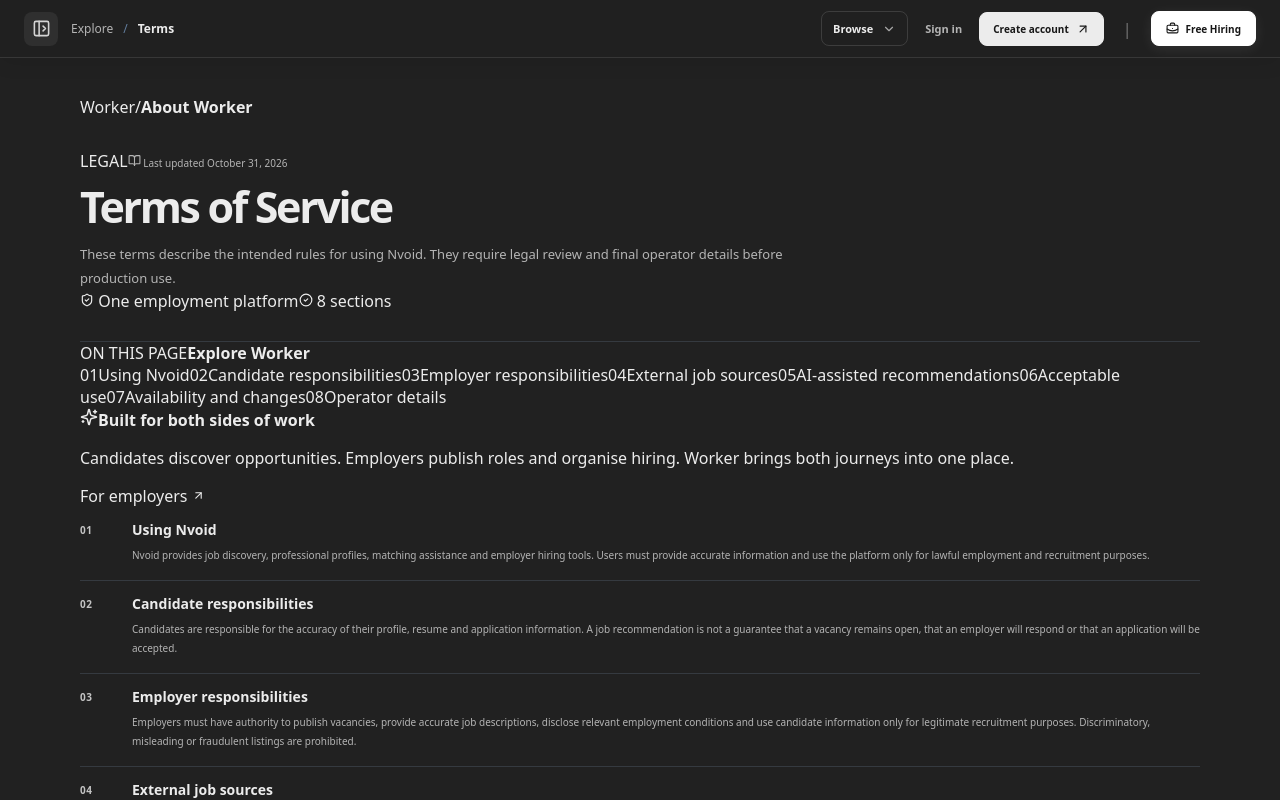
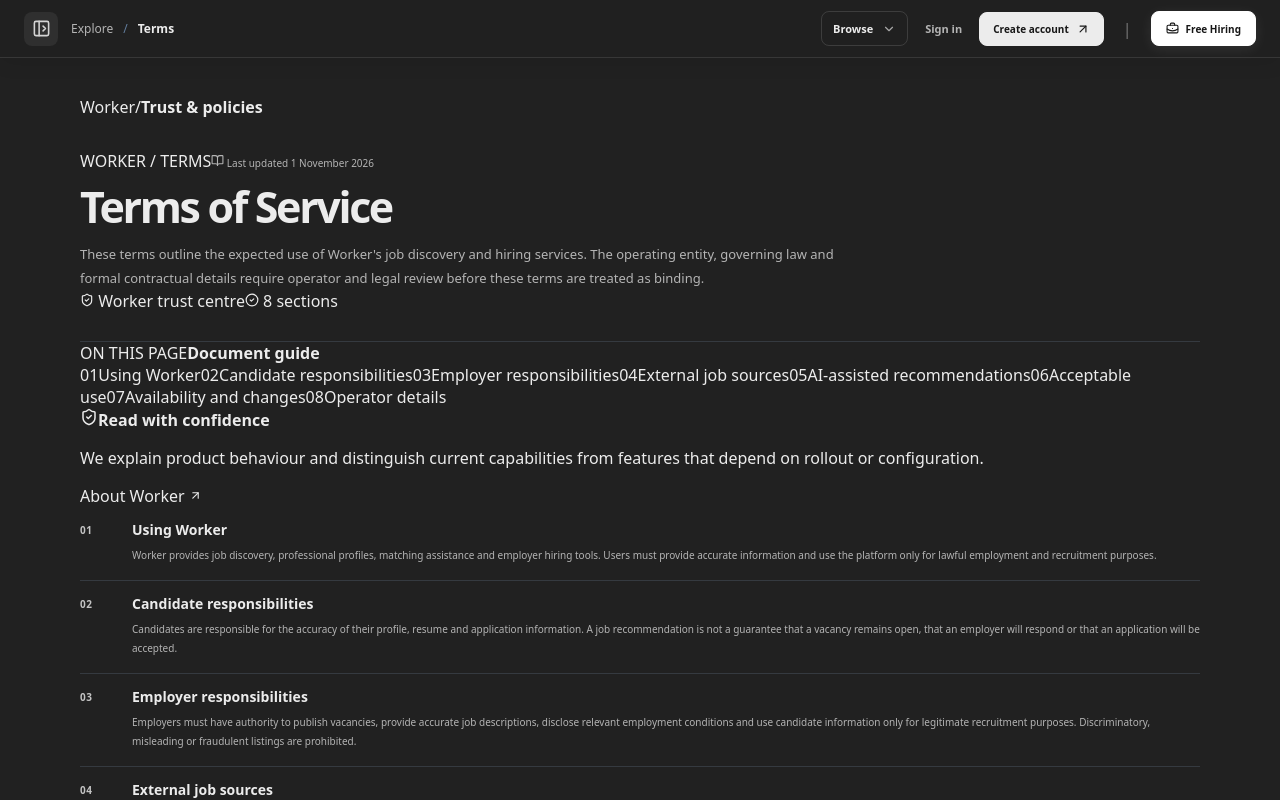
Before and after one commit to jobkar-official/nvoid_web_view, a Next.js app: page /terms in a window 1280 px wide. Shown: the top 800 px of the page. Built offline with nearby package versions, Linux system fonts and the light colour scheme.

Commit message:
Refresh Worker public policy page

```diff
--- a/app/(public)/terms/page.tsx
+++ b/app/(public)/terms/page.tsx
@@ -1,17 +1,20 @@
 import type { Metadata } from "next";
 import InfoPage from "../../../components/info-page";
 
-export const metadata: Metadata = { title: "Terms of Service — Nvoid", description: "Terms for using Nvoid job discovery and hiring services." };
+export const metadata: Metadata = {
+  title: "Terms of Service — Worker",
+  description: "Review the terms for using Worker's job discovery, professional profile and employer hiring services."
+};
 
 export default function TermsPage() {
-  return <InfoPage eyebrow="LEGAL" title="Terms of Service" description="These terms describe the intended rules for using Nvoid. They require legal review and final operator details before production use." updated="October 31, 2026" sections={[
-    { title: "Using Nvoid", body: "Nvoid provides job discovery, professional profiles, matching assistance and employer hiring tools. Users must provide accurate information and use the platform only for lawful employment and recruitment purposes." },
+  return <InfoPage kind="legal" eyebrow="WORKER / TERMS" title="Terms of Service" description="These terms outline the expected use of Worker's job discovery and hiring services. The operating entity, governing law and formal contractual details require operator and legal review before these terms are treated as binding." updated="1 November 2026" sections={[
+    { title: "Using Worker", body: "Worker provides job discovery, professional profiles, matching assistance and employer hiring tools. Users must provide accurate information and use the platform only for lawful employment and recruitment purposes." },
     { title: "Candidate responsibilities", body: "Candidates are responsible for the accuracy of their profile, resume and application information. A job recommendation is not a guarantee that a vacancy remains open, that an employer will respond or that an application will be accepted." },
     { title: "Employer responsibilities", body: "Employers must have authority to publish vacancies, provide accurate job descriptions, disclose relevant employment conditions and use candidate information only for legitimate recruitment purposes. Discriminatory, misleading or fraudulent listings are prohibited." },
-    { title: "External job sources", body: "Some opportunities may originate from third-party platforms or public employer pages. Their original source and application destination remain authoritative. Nvoid does not control external employers, listings, hiring decisions or third-party website availability." },
+    { title: "External job sources", body: "Some opportunities may originate from third-party platforms or public employer pages. Their original source and application destination remain authoritative. Worker does not control external employers, listings, hiring decisions or third-party website availability." },
     { title: "AI-assisted recommendations", body: "AI-generated matches and applicant groupings are decision-support information. They can be incomplete or inaccurate and must be reviewed by users. Recruiters remain responsible for hiring decisions." },
     { title: "Acceptable use", body: "Users must not scrape or misuse the platform, impersonate another person or company, upload malicious content, interfere with service operation or use candidate information outside authorized hiring purposes." },
-    { title: "Availability and changes", body: "Features, sources and integrations may change or be temporarily unavailable. Nvoid should not be used as the sole source for time-sensitive job status or application deadlines." },
-    { title: "Operator details", body: "The operating legal entity, registered address, governing law, dispute process, liability terms and formal contact details must be inserted and reviewed by qualified counsel before these terms become binding." }
+    { title: "Availability and changes", body: "Features, sources and integrations may change or be temporarily unavailable. Worker should not be used as the sole source for time-sensitive job status or application deadlines." },
+    { title: "Operator details", body: "The operating legal entity, registered address, governing law, dispute process, liability terms and formal contact details must be supplied by the operator and reviewed by qualified counsel before these terms become binding." }
   ]} />;
 }
```
